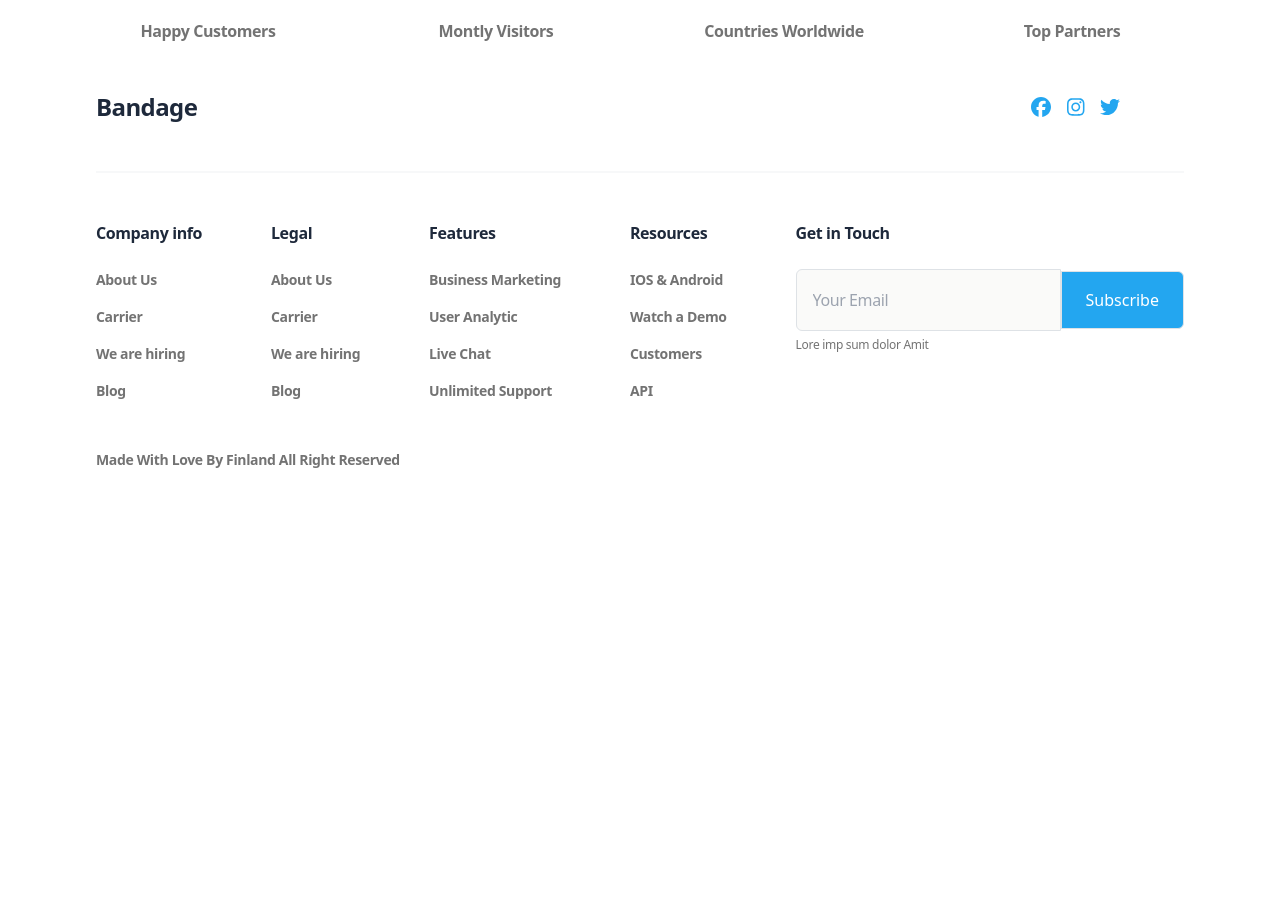
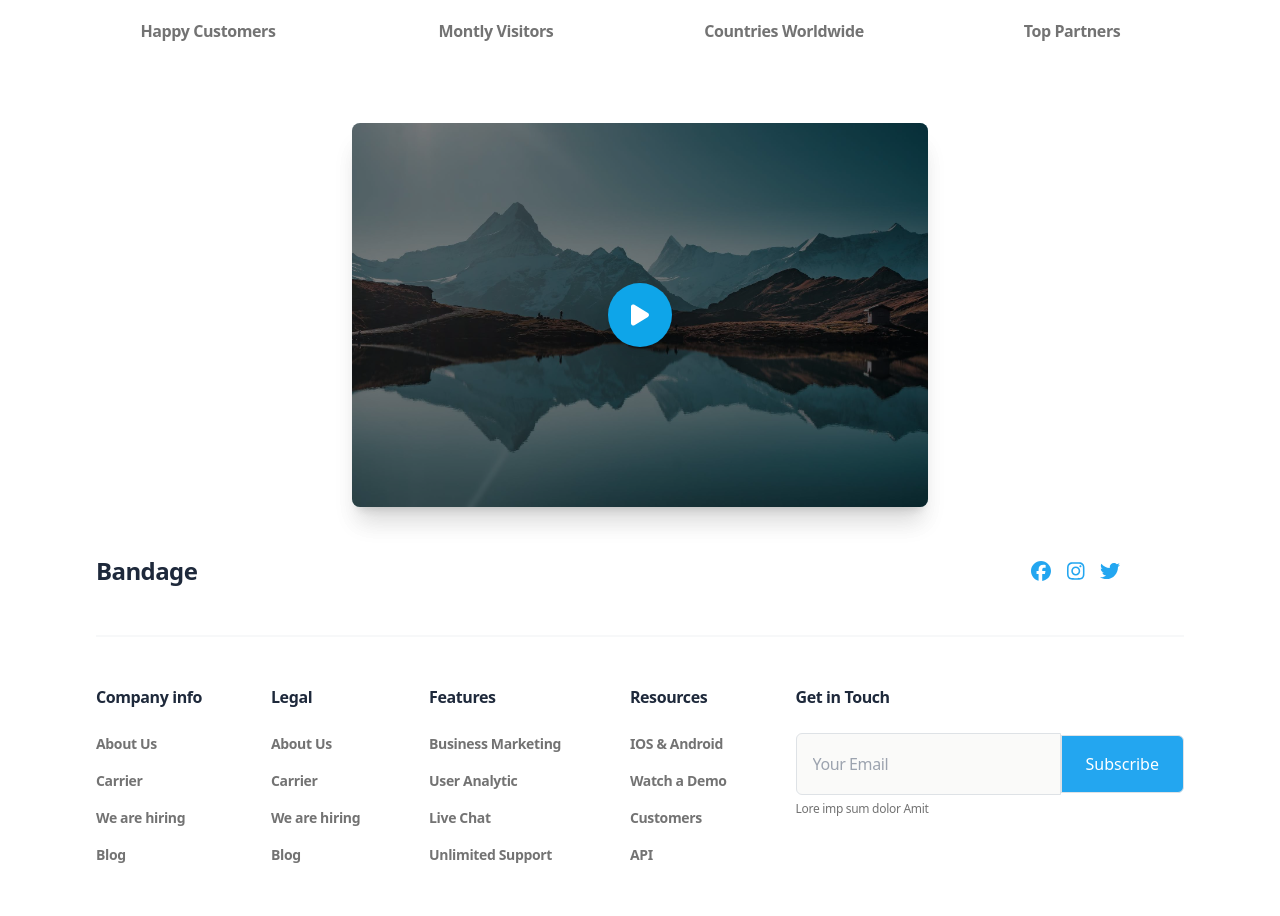
Before and after one commit to malidegirmenci/ReaCommerce-Frontend, a React (Vite) app: page /about in a window 1280 px wide. Shown: the part 814-1730 px from the top of the page. Before the commit the page ends 1308 px from the top, so only its background shows below. Built offline with nearby package versions, Linux system fonts and the light colour scheme.

Commit message:
added video section

```diff
--- a/src/assets/Images.jsx
+++ b/src/assets/Images.jsx
@@ -58,8 +58,8 @@ import product12 from "./product-list/products/product-12.jpg";
 import contactbg from "./contact/contact-bg.jpg";
 
 /*About*/
-import aboutUsbg from "./about/about-us-bg.png";
-
+import aboutUsBg from "./about/about-us-bg.png";
+import videoBg from "./about/video-bg.jpg";
 export const Images = {
     home: {
         heroTop: { summerHeroTop, winterHeroTop },
@@ -77,7 +77,7 @@ export const Images = {
         backgroundImg:contactbg,
     },
     about:{
-        aboutUsbg
+        aboutUsBg, videoBg,
     }
 
 }
--- a/src/data/data.jsx
+++ b/src/data/data.jsx
@@ -173,8 +173,9 @@ export const data = {
         ]
     },
     about:{
-        aboutUsBg:Images.about.aboutUsbg,
+        aboutUsBg:Images.about.aboutUsBg,
         statics:{customers:15, visitors:150, countries:15, partners:100},
+        videoBg:Images.about.videoBg,
     }
 
 }
--- a/src/pages/About.jsx
+++ b/src/pages/About.jsx
@@ -1,6 +1,8 @@
+import { FontAwesomeIcon } from "@fortawesome/react-fontawesome"
 import { data } from "../data/data"
+import { faPlay } from "@fortawesome/free-solid-svg-icons"
 export default function About() {
-    const { aboutUsBg, statics } = data.about
+    const { aboutUsBg, statics, videoBg } = data.about
     return (
         <div className="flex flex-col w-[90%] mx-auto gap-20">
             <div className="flex items-center justify-between gap-10 w-[80%] mx-auto">
@@ -48,6 +50,13 @@ export default function About() {
                     <p className="text-center text-neutral-500 text-base font-bold leading-normal tracking-tight">Top Partners</p>
                 </div>
             </div>
+            <div className="relative flex items-center justify-center rounded-lg ">
+                <img className="w-1/2 mx-auto rounded-lg shadow-xl" src={videoBg} />
+                <div className="w-1/2 h-full absolute bg-black opacity-50 rounded-lg shadow-xl"/>
+                <div className="flex items-center justify-center w-16 h-16 bg-sky-500 rounded-full absolute shadow-xl">
+                    <FontAwesomeIcon icon={faPlay} size="xl" className="text-white" />
+                </div>
+            </div>
         </div>
     )
 
```
Also changed, not shown: src/assets/about/video-bg.jpg (added).
